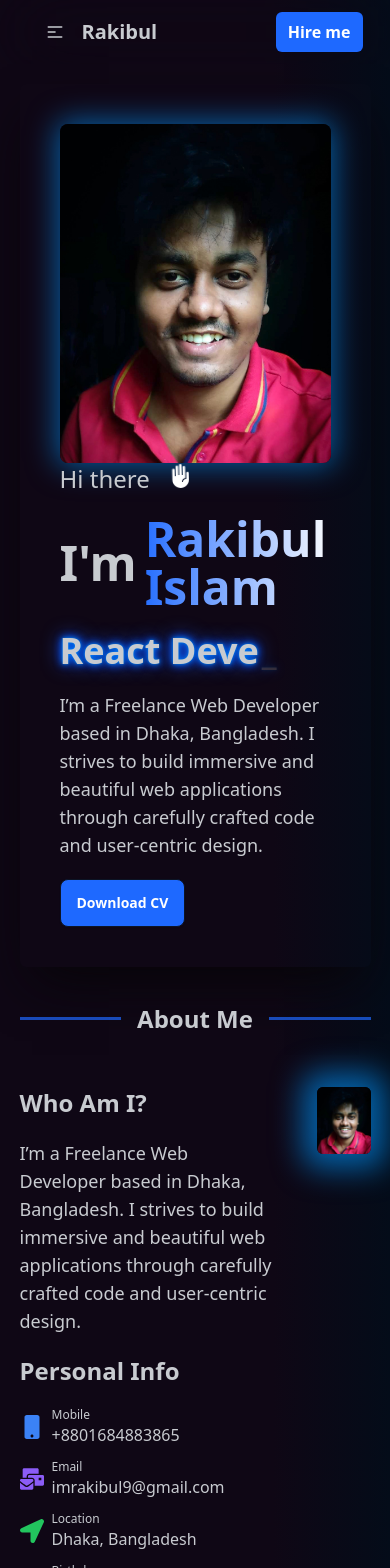
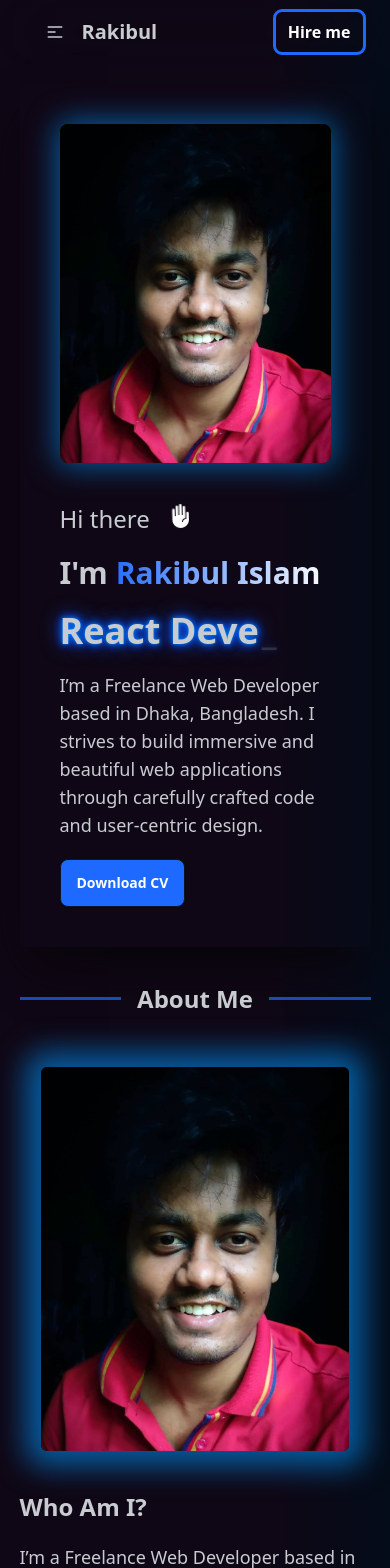
Before and after one commit to rjspyk5/web-dev-portfolio, a React (Vite) app: page / in a window 390 px wide. Shown: the top 1568 px of the page. Built offline with nearby package versions, Linux system fonts and the light colour scheme.

Commit message:
change button color

```diff
--- a/src/Pages/About/About.jsx
+++ b/src/Pages/About/About.jsx
@@ -6,7 +6,7 @@ export const About = () => {
   return (
     <div>
       <SectionHeading heading="About Me" />
-      <div className="flex gap-10">
+      <div className="flex flex-col-reverse md:flex-row gap-10">
         <div className="md:w-4/6 flex space-y-5 flex-col ">
           <div>
             <h1 className="text-2xl font-bold mb-5">Who Am I?</h1>
@@ -106,7 +106,7 @@ export const About = () => {
             More About Info
           </button>
         </div>
-        <div className="md:w-2/6">
+        <div className="md:w-2/6 flex justify-center items-center">
           {" "}
           <img
             className={`max-h-96 duration-300 transition-all shadow-[0px_0px_30px_15px_rgba(0,150,255,0.6)]  ease-linear outline outline-2 outline-transparent  rounded-md  hover:shadow-lg hover:shadow-primary `}
--- a/src/Shared/Navbar.jsx
+++ b/src/Shared/Navbar.jsx
@@ -117,7 +117,7 @@ export const Navbar = () => {
           <ul className="menu menu-horizontal px-1">{menu}</ul>
         </div>
         <div className="navbar-end">
-          <button className="rounded-md bg-primary font-semibold text-white px-3 py-2 ">
+          <button className="rounded-md outline hover:bg-primary outline-primary font-semibold text-white px-3 py-2 ">
             Hire me
           </button>
         </div>
--- a/src/components/Banner/Banner.jsx
+++ b/src/components/Banner/Banner.jsx
@@ -5,8 +5,8 @@ import { MdFrontHand } from "react-icons/md";
 
 export const Banner = () => {
   return (
-    <div className="flex shadow-2xl shadow-[#070508fc]  rounded-md flex-col md:flex-row justify-around p-10 my-5">
-      <div className="md:w-2/5 flex ">
+    <div className="flex gap-10 shadow-2xl shadow-[#070508fc]  rounded-md flex-col md:flex-row justify-around p-10 my-5">
+      <div className="md:w-2/5 flex justify-center items-center">
         <img
           className="max-h-96 duration-300 transition-all shadow-[0px_0px_30px_3px_rgba(0,150,255,0.6)]  ease-linear outline outline-2 outline-transparent  rounded-lg  hover:shadow-lg hover:shadow-primary "
           src={profile}
@@ -21,7 +21,7 @@ export const Banner = () => {
           </span>
           {/* <span className="hand2">👋</span> */}
         </h1>
-        <h1 className="text-5xl font-bold flex items-center ">
+        <h1 className="lg:text-5xl text-3xl xs:text-4xl font-bold flex items-center ">
           I'm{" "}
           <span className="bg-clip-text pl-2 pr-2 text-transparent bg-gradient-to-l  from-[#ffffff] to-[#1e69ff]">
             Rakibul Islam
```
